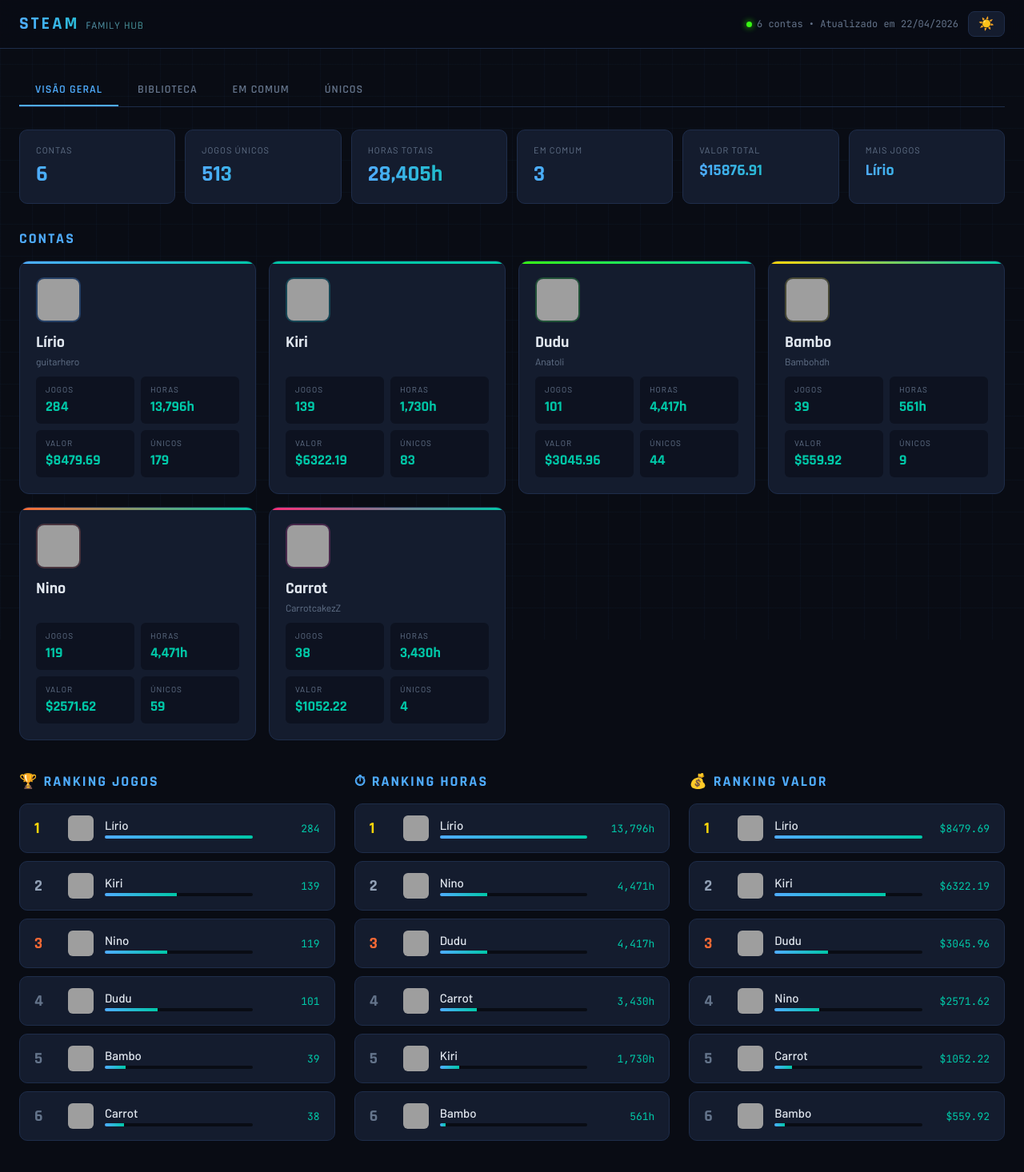
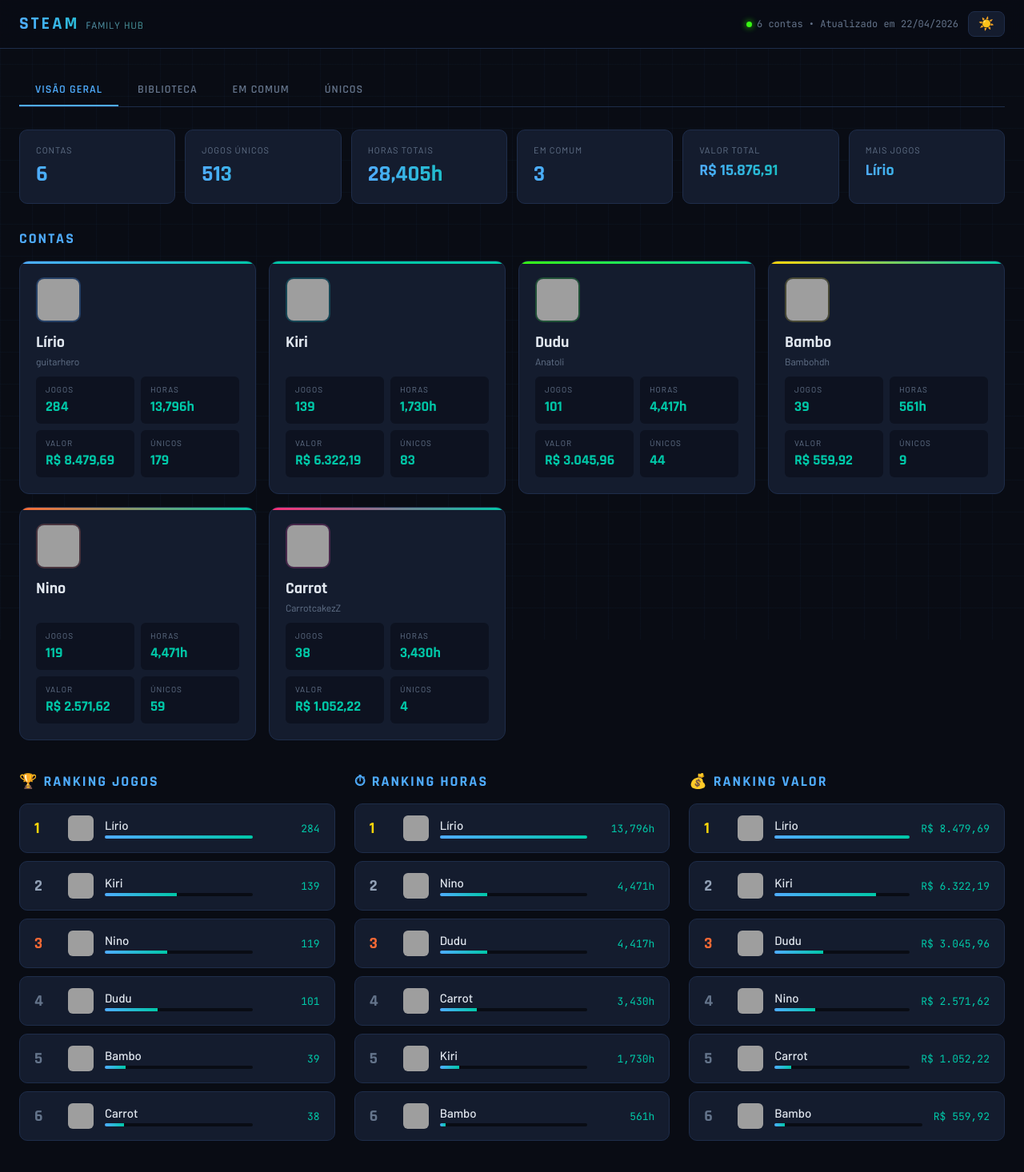
Before and after one commit to noobv0/steam-dashboard, a React (Vite) app: page / in a window 1280 px wide. Shown: the top 1466 px of the page at 80% size. Built offline with nearby package versions, Linux system fonts and the light colour scheme; grey boxes are pictures that could not be loaded.

Commit message:
feat: suporte a preços em R$ (Real Brasileiro) e formatação pt-BR

```diff
--- a/src/components/VisaoGeral.jsx
+++ b/src/components/VisaoGeral.jsx
@@ -1,5 +1,9 @@
 // src/components/VisaoGeral.jsx
 const COLORS = ['#4facfe','#00c8a8','#39ff14','#ffd60a','#ff6b35','#ff2d78'];
+
+function formatCurrency(value) {
+  return new Intl.NumberFormat('pt-BR', { style: 'currency', currency: 'BRL' }).format(value / 100);
+}
 
 function StatCard({ label, value, small }) {
   return (
@@ -36,7 +40,7 @@ export default function VisaoGeral({ allData, allGames, players }) {
   const totalGamesUniq = Object.keys(allGames).length;
   const totalHours = Object.values(allGames).reduce((s,g)=>s+g.totalHours,0);
   const totalCommon = Object.values(allGames).filter(g=>g.owners.length===names.length).length;
-  const totalValue = Object.values(allGames).reduce((s,g)=>s+(g.priceUSD||0),0);
+  const totalValue = Object.values(allGames).reduce((s,g)=>s+(g.priceBRL || g.priceUSD || 0),0);
 
   const mostGames = [...names].sort((a,b)=>allData[b].length-allData[a].length)[0];
   const mostHours = [...names].sort((a,b)=>{
@@ -48,14 +52,14 @@ export default function VisaoGeral({ allData, allGames, players }) {
     return allData[b].reduce((s,g)=>s+g.playtime_forever/60,0) - allData[a].reduce((s,g)=>s+g.playtime_forever/60,0);
   });
   const byValue = [...names].sort((a,b)=>{
-    const aVal = allData[a].reduce((s,g)=>s+(allGames[g.appid]?.priceUSD||0),0);
-    const bVal = allData[b].reduce((s,g)=>s+(allGames[g.appid]?.priceUSD||0),0);
+    const aVal = allData[a].reduce((s,g)=>s+(allGames[g.appid]?.priceBRL || allGames[g.appid]?.priceUSD || 0),0);
+    const bVal = allData[b].reduce((s,g)=>s+(allGames[g.appid]?.priceBRL || allGames[g.appid]?.priceUSD || 0),0);
     return bVal - aVal;
   });
 
   const maxG = allData[byGames[0]]?.length || 1;
   const maxH = allData[byHours[0]]?.reduce((s,g)=>s+g.playtime_forever/60,0) || 1;
-  const maxV = Math.max(...byValue.map(n=>allData[n].reduce((s,g)=>s+(allGames[g.appid]?.priceUSD||0),0))) || 1;
+  const maxV = Math.max(...byValue.map(n=>allData[n].reduce((s,g)=>s+(allGames[g.appid]?.priceBRL || allGames[g.appid]?.priceUSD || 0),0))) || 1;
 
   return (
     <div style={{ animation:'fadeUp .3s ease' }}>
@@ -65,7 +69,7 @@ export default function VisaoGeral({ allData, allGames, players }) {
         <StatCard label="Jogos Únicos" value={totalGamesUniq.toLocaleString()} />
         <StatCard label="Horas Totais" value={`${Math.round(totalHours).toLocaleString()}h`} />
         <StatCard label="Em Comum" value={totalCommon} />
-        <StatCard label="Valor Total" value={`$${(totalValue/100).toFixed(2)}`} small />
+        <StatCard label="Valor Total" value={formatCurrency(totalValue)} small />
         <StatCard label="Mais Jogos" value={mostGames} small />
       </div>
 
@@ -77,7 +81,7 @@ export default function VisaoGeral({ allData, allGames, players }) {
           const hours = Math.round(games.reduce((s,g)=>s+g.playtime_forever/60,0));
           const avg = games.length ? (hours/games.length).toFixed(1) : 0;
           const uniq = games.filter(g=>allGames[g.appid]?.owners.length===1).length;
-          const accountValue = games.reduce((s,g)=>s+(allGames[g.appid]?.priceUSD||0),0);
+          const accountValue = games.reduce((s,g)=>s+(allGames[g.appid]?.priceBRL || allGames[g.appid]?.priceUSD || 0),0);
           const p = players[name];
           const color = COLORS[i % COLORS.length];
           const initials = name.slice(0,2).toUpperCase();
@@ -97,7 +101,7 @@ export default function VisaoGeral({ allData, allGames, players }) {
                 {p?.personaname && p.personaname !== name ? p.personaname : ''}
               </div>
               <div style={{ display:'grid', gridTemplateColumns:'1fr 1fr', gap:8, marginTop:8 }}>
-                {[['Jogos', games.length.toLocaleString()],['Horas', `${hours.toLocaleString()}h`],['Valor', `$${(accountValue/100).toFixed(2)}`],['Únicos', uniq]].map(([l,v])=>(
+                {[['Jogos', games.length.toLocaleString()],['Horas', `${hours.toLocaleString()}h`],['Valor', formatCurrency(accountValue)],['Únicos', uniq]].map(([l,v])=>(
                   <div key={l} style={{ background:'var(--bg2)', borderRadius:6, padding:'10px 12px' }}>
                     <div style={{ fontSize:10, letterSpacing:1, textTransform:'uppercase', color:'var(--muted)', marginBottom:4 }}>{l}</div>
                     <div style={{ fontFamily:'Rajdhani,sans-serif', fontSize:18, fontWeight:700, color:'var(--cyan)' }}>{v}</div>
@@ -127,8 +131,8 @@ export default function VisaoGeral({ allData, allGames, players }) {
         <div>
           <div style={{ fontFamily:'Rajdhani,sans-serif', fontSize:18, fontWeight:700, letterSpacing:2, textTransform:'uppercase', color:'var(--blue)', marginBottom:16 }}>💰 Ranking Valor</div>
           {byValue.map((n,i)=>{
-            const v = allData[n].reduce((s,g)=>s+(allGames[g.appid]?.priceUSD||0),0);
-            return <RankItem key={n} rank={i} name={n} value={v} max={maxV} label={`$${(v/100).toFixed(2)}`} avatar={players[n]?.avatarmedium} />;
+            const v = allData[n].reduce((s,g)=>s+(allGames[g.appid]?.priceBRL || allGames[g.appid]?.priceUSD || 0),0);
+            return <RankItem key={n} rank={i} name={n} value={v} max={maxV} label={formatCurrency(v)} avatar={players[n]?.avatarmedium} />;
           })}
         </div>
       </div>
```
